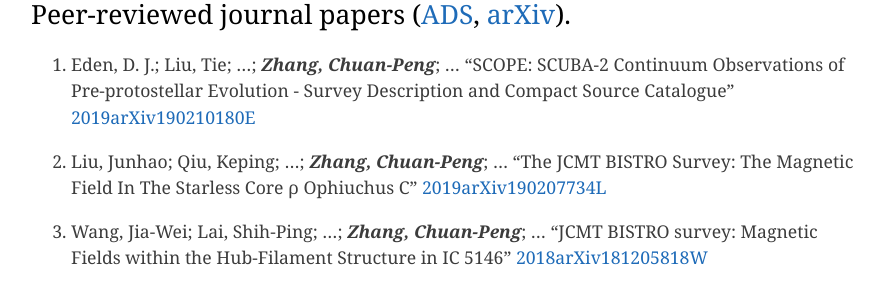
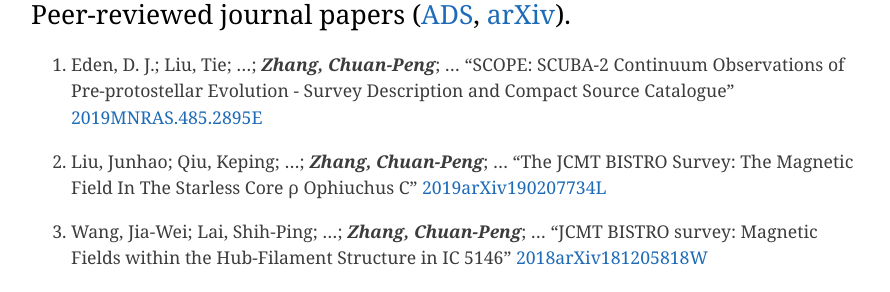
Before and after one commit to zcp521/zcp521.github.io, a Jekyll site: the page built from pub.md, in a window 1280 px wide and 900 px high, scrolled down 529 px. Shown: the part 155-447 px from the top of the window, without its empty margins (193-1083 px from the left). Built offline with Jekyll 4.4.1, drawn with Linux system fonts in a browser that asks for light colours.

Commit message:
Initial commit

```diff
--- a/pub.md
+++ b/pub.md
@@ -16,7 +16,7 @@
 
 32. Eden, D. J.; Liu, Tie; ...; ***Zhang, Chuan-Peng***; ...
 	"SCOPE: SCUBA-2 Continuum Observations of Pre-protostellar Evolution - Survey Description and Compact Source Catalogue"
-	[2019arXiv190210180E](http://adsabs.harvard.edu/abs/2019arXiv190210180E)
+	[2019MNRAS.485.2895E](http://adsabs.harvard.edu/abs/2019MNRAS.485.2895E)
 
 31. Liu, Junhao; Qiu, Keping; ...; ***Zhang, Chuan-Peng***; ...
 	"The JCMT BISTRO Survey: The Magnetic Field In The Starless Core ρ Ophiuchus C"
```
